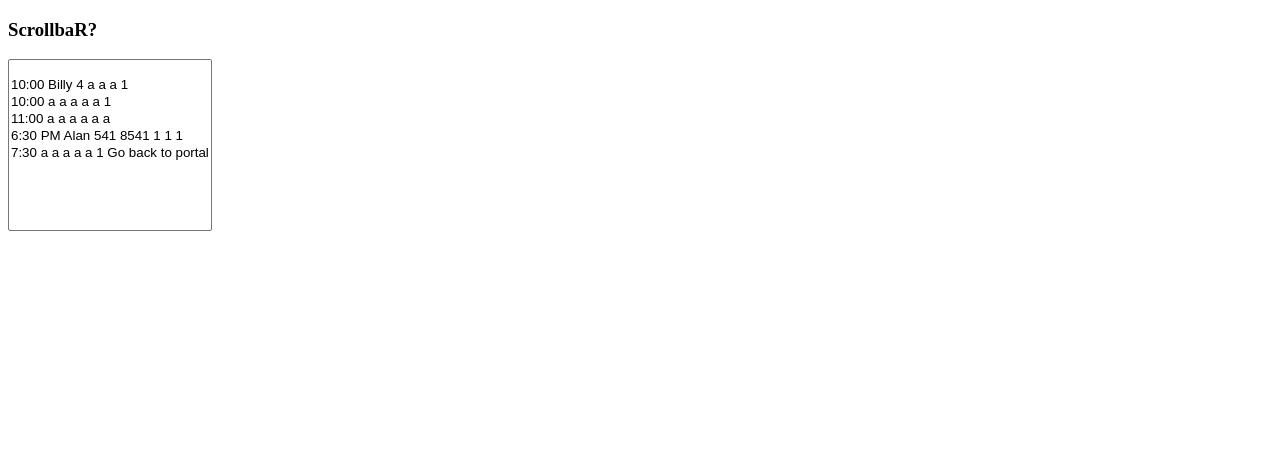
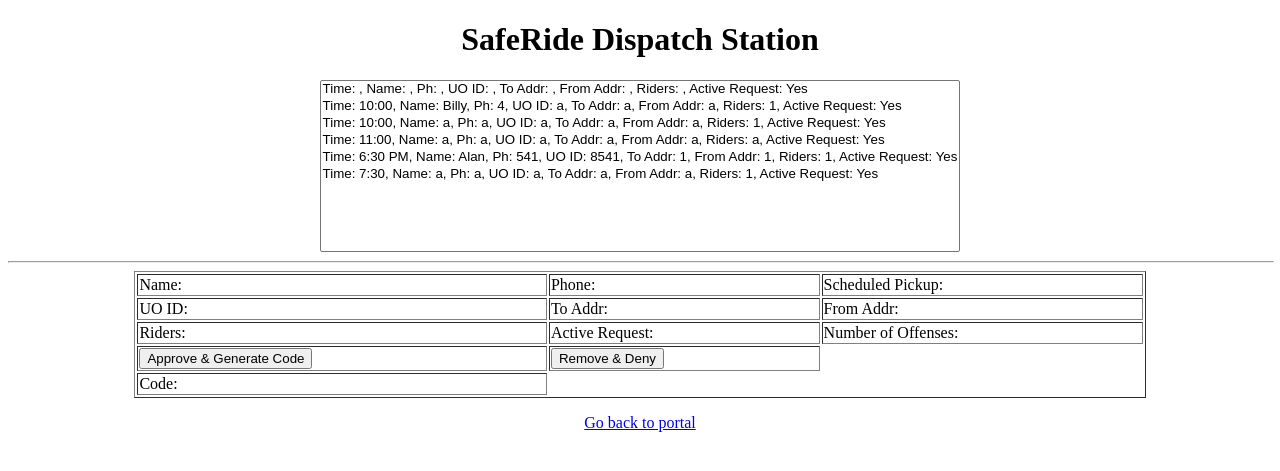
Before and after one commit to jsbrown86/riders_app, a Flask app: page /dispatch_display in a window 1280 px wide. Shown: the top 471 px of the page. Run offline with Flask 2, Linux system fonts and the light colour scheme; data comes from the database, SQL or seed files in the repository.

Commit message:
Updated functionality and layout

```diff
--- a/preliminary_backend/templates/dispatch_display.html
+++ b/preliminary_backend/templates/dispatch_display.html
@@ -24,16 +24,44 @@
 	</tr>
 {% endfor %} -->
 
-<h3>ScrollbaR?</h3>
+<center><h1>SafeRide Dispatch Station</h1></center>
 
-<select name = "requests" size=10 method = 'DISPLAY'>
+<p>
+
+<center><select name = "requests" size=10 width=90%>
 {% for row in rows %}
-<option>{{row["time"]}} {{row["name"]}} {{row["phone"]}} {{row["uo_id"]}} {{row["to_addr"]}} {{row["from_addr"]}} {{row["riders"]}}
+<option>Time: {{row["time"]}}, Name: {{row["name"]}}, Ph: {{row["phone"]}}, UO ID: {{row["uo_id"]}}, To Addr:  {{row["to_addr"]}}, From Addr: {{row["from_addr"]}}, Riders: {{row["riders"]}}, Active Request: {{row["active"]}}
 {% endfor %}
-
+</select></center>
 
 </table>
 
-<a href = "/">Go back to portal</a>
+<hr width = 100%>
+
+<table width = 80% align=center border = 1>
+<tr>
+<td>Name: </td>
+<td>Phone: </td>
+<td>Scheduled Pickup: </td>
+</tr><tr>
+<td>UO ID: </td>
+<td>To Addr: </td>
+<td>From Addr: </td>
+</tr><tr>
+<td>Riders: </td>
+<td>Active Request: </td>
+<td>Number of Offenses: </td>
+</tr><tr>
+<td><form><input type = "submit" value = "Approve & Generate Code" onClick="history.go()"></form></td>
+<td><form><input type = "submit" value = "Remove & Deny" onClick="history.go()"></form></td>
+</tr><tr>
+<td>Code: </a>
+</table>
+
+
+
+<p>
+<p>
+<center><a href = "/">Go back to portal</a></center>
 </body>
 </html>
```
Also changed, not shown: preliminary_backend/templates/rider_display.html (+7 -7 lines).
